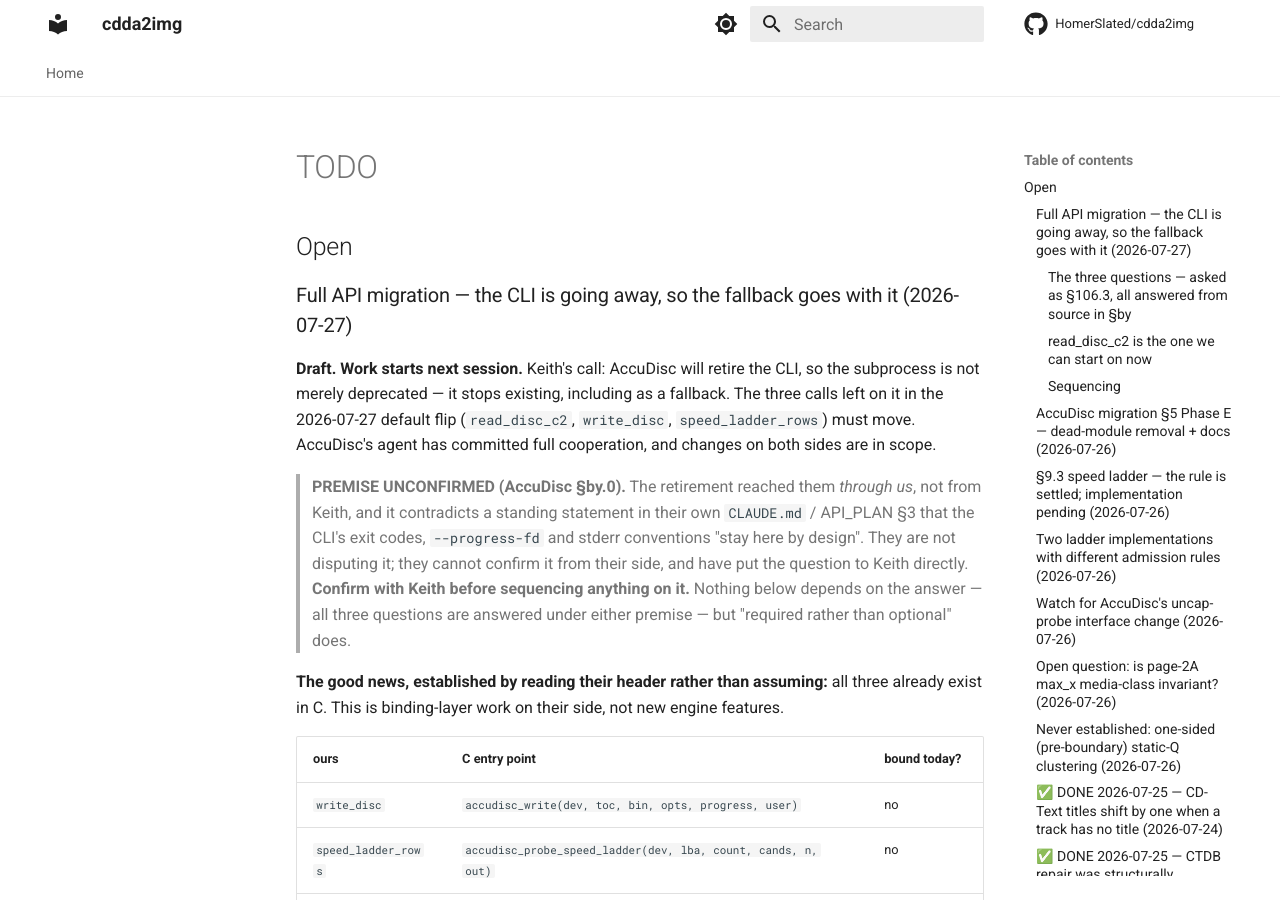
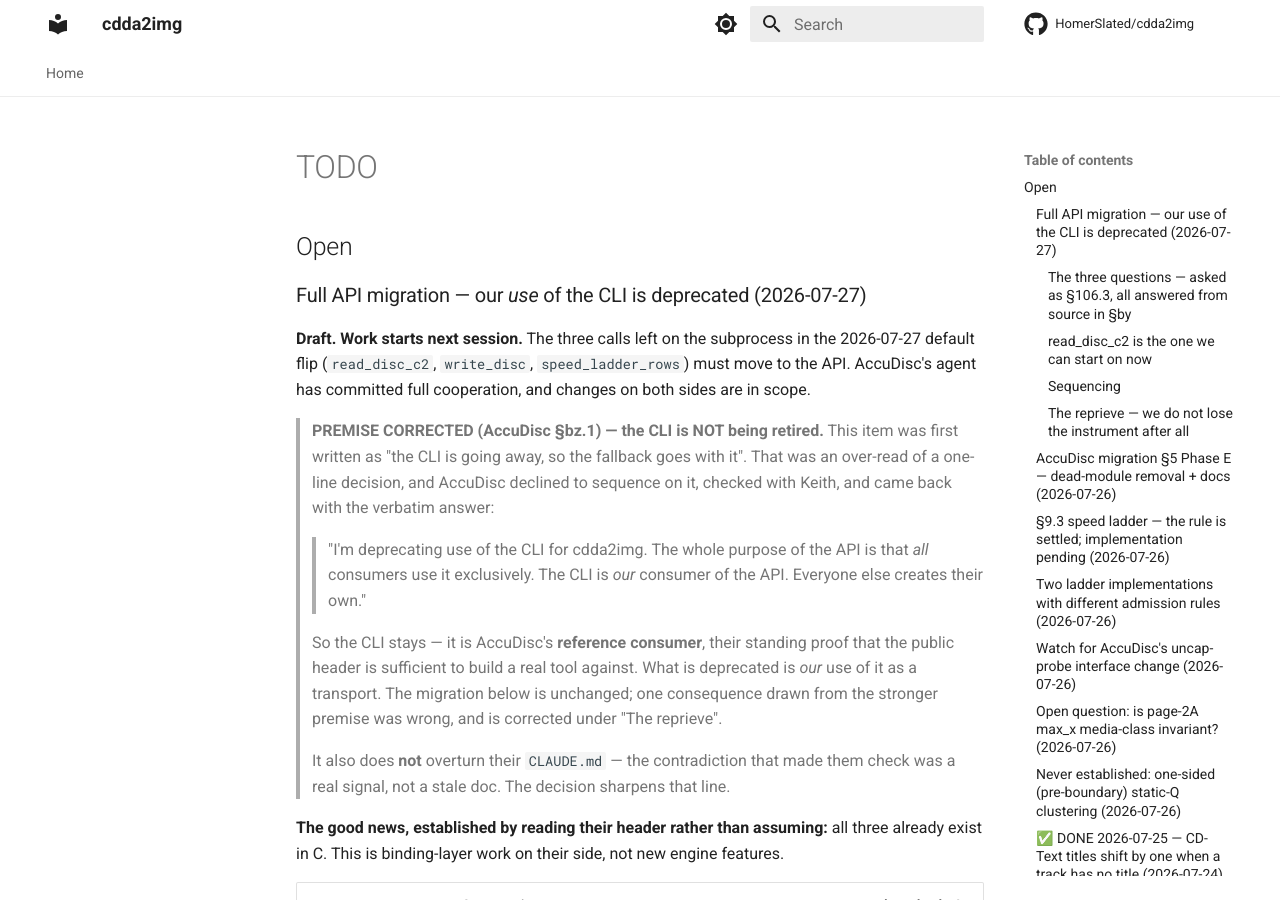
Before and after one commit to HomerSlated/cdda2img, an MkDocs documentation site: the page built from docs/reference/TODO.md, in a window 1280 px wide and 900 px high. Built offline with MkDocs 1.6.1 and Material for MkDocs 9.7.7, drawn with Linux system fonts in a browser that asks for light colours; comment, search, counter and statistics services are not loaded; some of the changed text lies outside the part shown.

Commit message:
docs(accudisc): correct the migration premise — the CLI is NOT retired, our use of it is
Keith, verbatim, via AccuDisc §bz.1:

> "I'm deprecating use of the CLI for cdda2img. The whole purpose of the API is
> that *all* consumers use it exclusively. The CLI is *our* consumer of the API.
> Everyone else creates their own."

So the CLI stays — it is AccuDisc's reference consumer, their standing proof that
the public header is sufficient to build a real tool against. This item was
written yesterday evening as "the CLI is going away, so the fallback goes with
it", which turned *deprecating a use* into *deleting a thing* and then reasoned
about the thing.

The migration is unchanged: bind all three, same ordering, `write_disc` last.
That is exactly why it survived — everything downstream touched only the use, so
a wrong premise produced the right queue, and checking the queue could not have
caught it. What caught it was AccuDisc refusing to sequence on a premise they
could not verify, because it contradicted a standing statement in their own docs.

One consequence was wrong and is struck: the paragraph about losing byte-level
cross-transport comparison when the subprocess path went. Deprecating a transport
is not deleting the binary it drove, so `tools/binding_ab.py` keeps its A side
indefinitely — a harness that shells out deliberately, against a production path
that never does. The reason not to remove the subprocess code changes from "we
are about to lose it" to "the acceptance instrument needs it", which is a better
reason and a permanent one.

Also corrected: the note that `--simulate` should be exercised "on both transports
while both still exist" — both will continue to exist.

make check clean.

Co-Authored-By: Claude Opus 5 <noreply@anthropic.com>

```diff
--- a/docs/reference/TODO.md
+++ b/docs/reference/TODO.md
@@ -2,21 +2,29 @@
 
 ## Open
 
-### Full API migration — the CLI is going away, so the fallback goes with it (2026-07-27)
-
-**Draft. Work starts next session.** Keith's call: AccuDisc will retire the CLI, so
-the subprocess is not merely deprecated — it stops existing, including as a fallback.
-The three calls left on it in the 2026-07-27 default flip (`read_disc_c2`,
-`write_disc`, `speed_ladder_rows`) must move. AccuDisc's agent has committed full
-cooperation, and changes on both sides are in scope.
-
-> **PREMISE UNCONFIRMED (AccuDisc §by.0).** The retirement reached them *through us*,
-> not from Keith, and it contradicts a standing statement in their own `CLAUDE.md` /
-> API_PLAN §3 that the CLI's exit codes, `--progress-fd` and stderr conventions "stay
-> here by design". They are not disputing it; they cannot confirm it from their side,
-> and have put the question to Keith directly. **Confirm with Keith before sequencing
-> anything on it.** Nothing below depends on the answer — all three questions are
-> answered under either premise — but "required rather than optional" does.
+### Full API migration — our *use* of the CLI is deprecated (2026-07-27)
+
+**Draft. Work starts next session.** The three calls left on the subprocess in the
+2026-07-27 default flip (`read_disc_c2`, `write_disc`, `speed_ladder_rows`) must move
+to the API. AccuDisc's agent has committed full cooperation, and changes on both sides
+are in scope.
+
+> **PREMISE CORRECTED (AccuDisc §bz.1) — the CLI is NOT being retired.** This item was
+> first written as "the CLI is going away, so the fallback goes with it". That was an
+> over-read of a one-line decision, and AccuDisc declined to sequence on it, checked
+> with Keith, and came back with the verbatim answer:
+>
+> > "I'm deprecating use of the CLI for cdda2img. The whole purpose of the API is that
+> > *all* consumers use it exclusively. The CLI is *our* consumer of the API. Everyone
+> > else creates their own."
+>
+> So the CLI stays — it is AccuDisc's **reference consumer**, their standing proof that
+> the public header is sufficient to build a real tool against. What is deprecated is
+> *our* use of it as a transport. The migration below is unchanged; one consequence
+> drawn from the stronger premise was wrong, and is corrected under "The reprieve".
+>
+> It also does **not** overturn their `CLAUDE.md` — the contradiction that made them
+> check was a real signal, not a stale doc. The decision sharpens that line.
 
 **The good news, established by reading their header rather than assuming:** all three
 already exist in C. This is binding-layer work on their side, not new engine features.
@@ -101,13 +109,25 @@ So: (a) measure `read_to_file` on a whole disc while they work, (b) ~~send the t
 questions~~ — done, all answered in §by, (c) take `speed_ladder_rows` when the binding
 lands, (d) `write_disc` last — it is the destructive path, the only one where a wrong
 answer damages media, and it deserves the `--simulate` gate exercised on both
-transports while both still exist.
-
-**Do not delete the subprocess path until all three are migrated and A/B'd.** It is
-still the acceptance instrument (`tools/binding_ab.py`), and when it goes, byte-level
-cross-transport comparison goes with it — every claim afterwards rests on absolute
-gates (AccurateRip/CTDB) alone. That is a real loss of measuring power and should be
-spent deliberately, not discovered.
+transports before the binding one carries a real burn.
+
+#### The reprieve — we do not lose the instrument after all
+
+The first draft of this item spent a paragraph on the cost of losing byte-level
+cross-transport comparison once the subprocess path went: every claim afterwards
+resting on absolute gates (AccurateRip/CTDB) alone, a real reduction in what we can
+measure about their library, to be "spent deliberately rather than discovered".
+
+**That cost is not incurred** (AccuDisc §bz.3). Deprecating a transport for production
+is not deleting the binary it drove, and the CLI is staying. So `tools/binding_ab.py`
+keeps its A side indefinitely: one A/B harness that shells out, invoked deliberately,
+against a production path that never does. Keep it, and keep its hard transport pin —
+the pin is what makes it an instrument rather than a self-comparison, and that was
+already true before any of this.
+
+Still true: **do not remove the subprocess code paths until all three are migrated and
+A/B'd on media.** The reason is now "the acceptance instrument needs them", not "we are
+about to lose them".
 
 ### AccuDisc migration §5 Phase E — dead-module removal + docs (2026-07-26)
 
```
